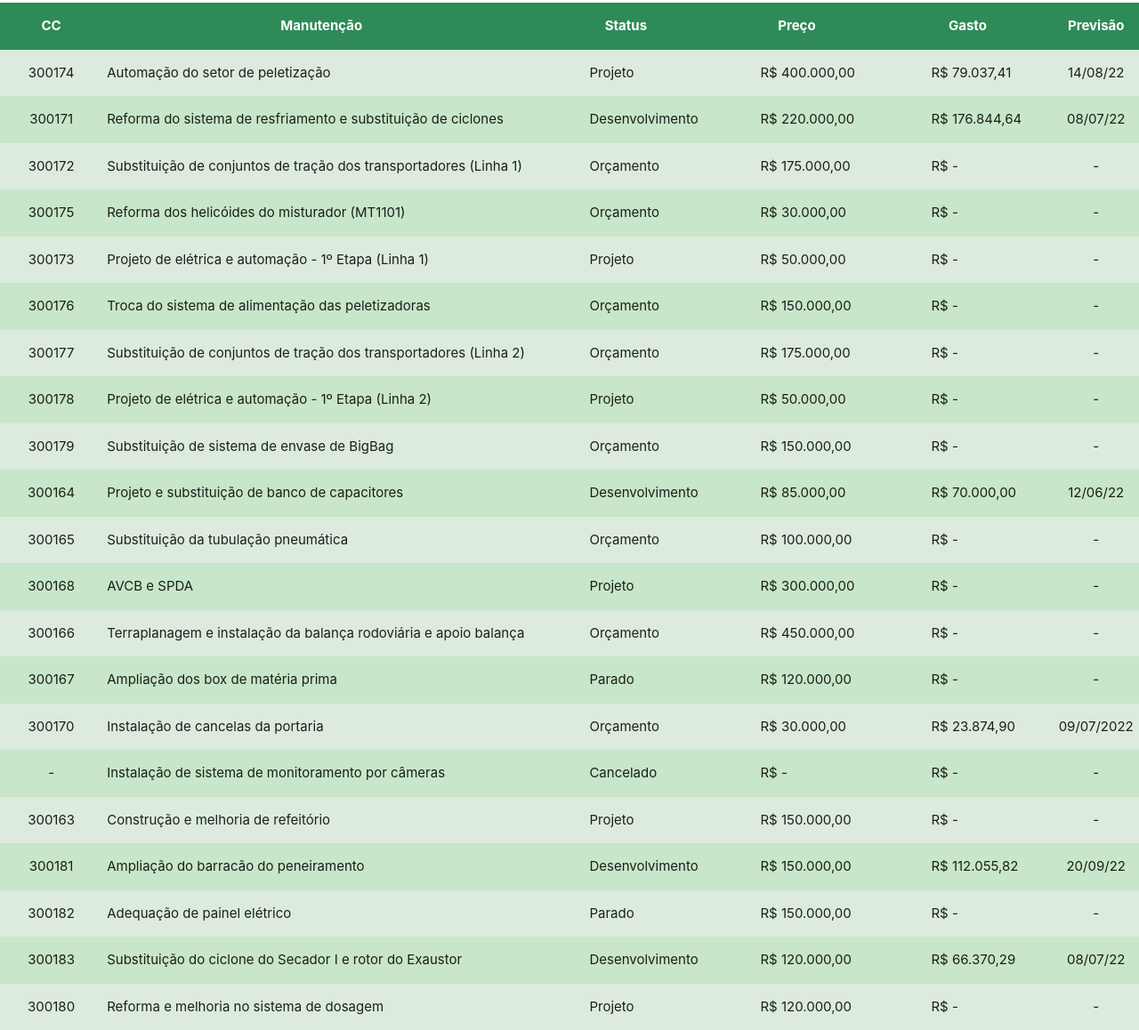
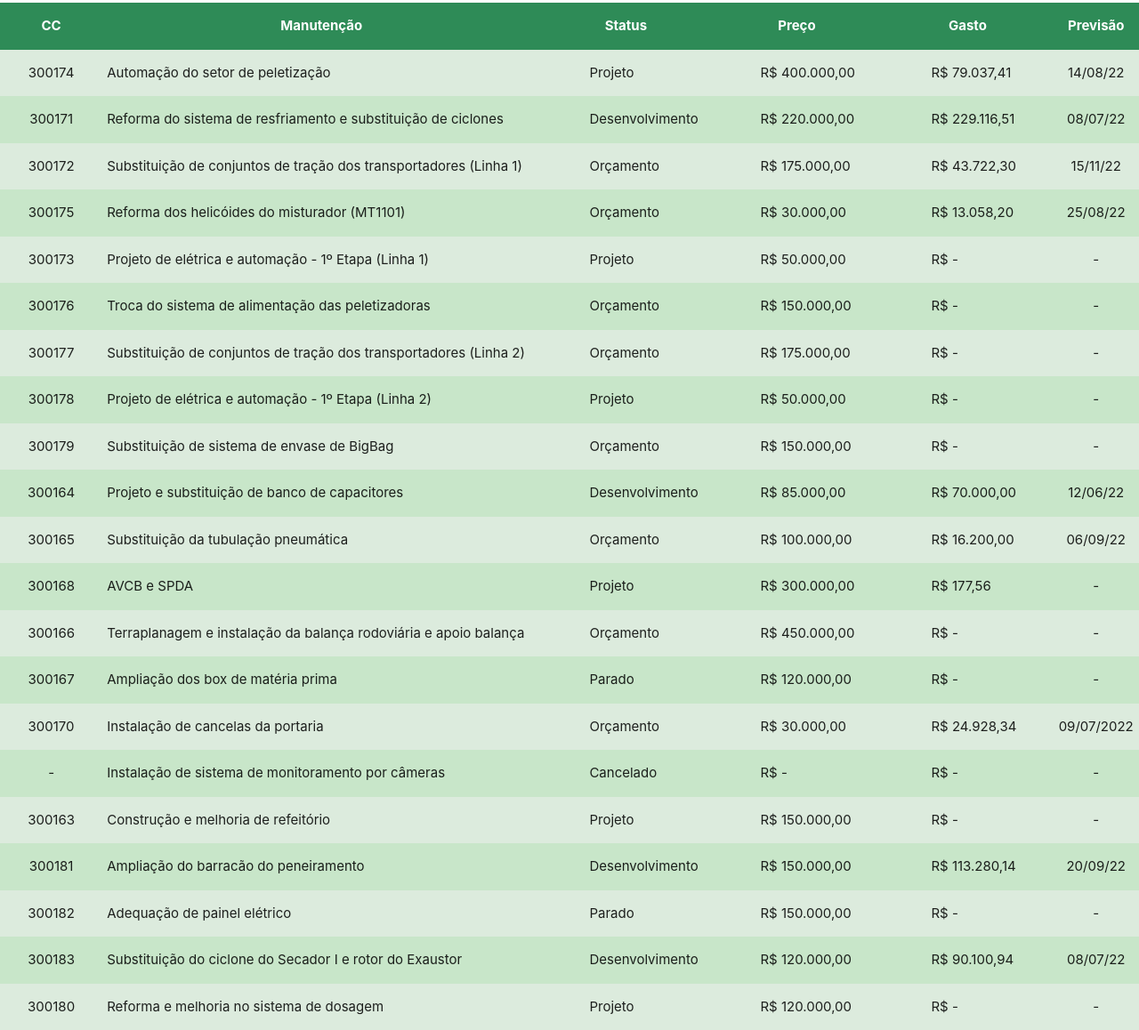
Before and after one commit to saojonas/invest, a plain HTML site: page index.html in a window 1280 px wide. Shown: the part 51-1209 px from the top of the page at 89% size. Drawn offline with nearby package versions, Linux system fonts and the light colour scheme.

Commit message:
Update index.html

```diff
--- a/index.html
+++ b/index.html
@@ -84,7 +84,7 @@
 				<td class="manutencao">Reforma do sistema de resfriamento e substituição de ciclones</td>
 				<td class="status">Desenvolvimento</td>
 				<td class="preco"> R$ 220.000,00 </td>
-				<td class="gasto">R$ 176.844,64 </td>
+				<td class="gasto">R$ 229.116,51 </td>
 				<td class="previsão"> 08/07/22 </td>
 			</tr>
 			<tr>
@@ -92,16 +92,16 @@
 				<td class="manutencao">Substituição de conjuntos de tração dos transportadores (Linha 1)</td>
 				<td class="status">Orçamento</td>
 				<td class="preco"> R$ 175.000,00 </td>
-				<td class="gasto">R$ - </td>
-				<td class="previsão"> - </td>
+				<td class="gasto">R$ 43.722,30 </td>
+				<td class="previsão"> 15/11/22 </td>
 			</tr>
 			<tr>
 				<td class="cod">300175</td>
 				<td class="manutencao">Reforma dos helicóides do misturador (MT1101)</td>
 				<td class="status">Orçamento</td>
 				<td class="preco"> R$ 30.000,00 </td>
-				<td class="gasto">R$ - </td>
-				<td class="previsão"> - </td>
+				<td class="gasto">R$ 13.058,20 </td>
+				<td class="previsão"> 25/08/22 </td>
 			</tr>
 			<tr>
 				<td class="cod">300173</td>
@@ -156,15 +156,15 @@
 				<td class="manutencao">Substituição da tubulação pneumática</td>
 				<td class="status">Orçamento</td>
 				<td class="preco"> R$ 100.000,00 </td>
-				<td class="gasto">R$ - </td>
-				<td class="previsão"> - </td>
+				<td class="gasto">R$ 16.200,00 </td>
+				<td class="previsão"> 06/09/22 </td>
 			</tr>
 			<tr>
 				<td class="cod">300168</td>
 				<td class="manutencao">AVCB e SPDA</td>
 				<td class="status">Projeto</td>
 				<td class="preco"> R$ 300.000,00 </td>
-				<td class="gasto">R$ - </td>
+				<td class="gasto">R$ 177,56 </td>
 				<td class="previsão"> - </td>
 			</tr>
 			<tr>
@@ -188,7 +188,7 @@
 				<td class="manutencao">Instalação de cancelas da portaria</td>
 				<td class="status">Orçamento</td>
 				<td class="preco"> R$ 30.000,00 </td>
-				<td class="gasto">R$ 23.874,90 </td>
+				<td class="gasto">R$ 24.928,34 </td>
 				<td class="previsão"> 09/07/2022 </td>
 			</tr>
 			<tr>
@@ -212,7 +212,7 @@
 				<td class="manutencao">Ampliação do barracão do peneiramento</td>
 				<td class="status">Desenvolvimento</td>
 				<td class="preco"> R$ 150.000,00 </td>
-				<td class="gasto">R$ 112.055,82 </td>
+				<td class="gasto">R$ 113.280,14 </td>
 				<td class="previsão"> 20/09/22 </td>
 			</tr>
 			<tr>
@@ -228,7 +228,7 @@
 				<td class="manutencao">Substituição do ciclone do Secador I e rotor do Exaustor</td>
 				<td class="status">Desenvolvimento</td>
 				<td class="preco"> R$ 120.000,00 </td>
-				<td class="gasto">R$ 66.370,29 </td>
+				<td class="gasto">R$ 90.100,94 </td>
 				<td class="previsão"> 08/07/22 </td>
 			</tr>
 			<tr>
```
